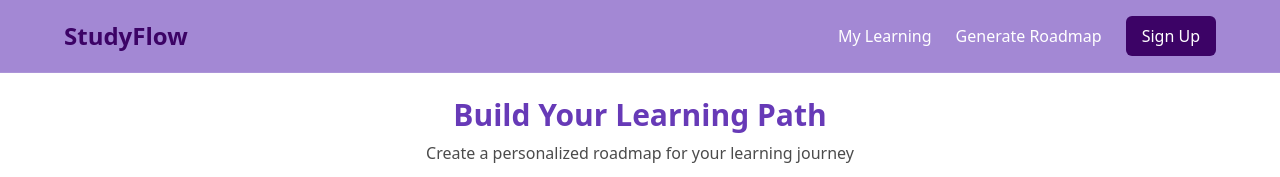
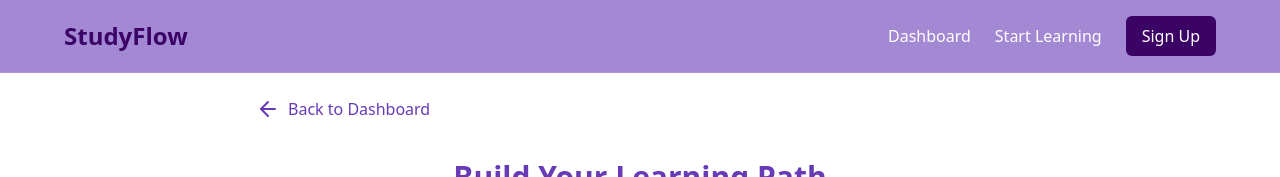
Before and after one commit to eldrianayera/StudyFlow---Learning-Path-Generator, a Next.js app: page /roadmap in a window 1280 px wide. Shown: the top 177 px of the page. Built offline with nearby package versions, Linux system fonts and the light colour scheme; no server answers.

Commit message:
refactor: dashboard and start learning navbar

```diff
--- a/app/roadmap/page.tsx
+++ b/app/roadmap/page.tsx
@@ -4,6 +4,7 @@ import { useState } from "react";
 import { useRouter } from "next/navigation";
 import toast from "react-hot-toast";
 import { TOAST_ID } from "@/lib/toast";
+import Link from "next/link";
 
 export type Week = { title: string; tasks: string[]; isCompleted: boolean };
 
@@ -97,6 +98,28 @@ export default function RoadMap() {
     <div className="bg-gradient-to-b from-background/95 to-background/100 text-foreground min-h-screen p-6">
       <div className="max-w-3xl mx-auto space-y-8">
         {/* Header */}
+        <div className="mb-8">
+          <Link
+            href="/dashboard"
+            className="inline-flex items-center gap-2 text-primary hover:text-secondary transition-colors"
+          >
+            <svg
+              xmlns="http://www.w3.org/2000/svg"
+              width="24"
+              height="24"
+              viewBox="0 0 24 24"
+              fill="none"
+              stroke="currentColor"
+              strokeWidth="2"
+              strokeLinecap="round"
+              strokeLinejoin="round"
+            >
+              <line x1="19" y1="12" x2="5" y2="12"></line>
+              <polyline points="12 19 5 12 12 5"></polyline>
+            </svg>
+            Back to Dashboard
+          </Link>
+        </div>
         <div className="text-center">
           <h1 className="text-3xl font-bold text-primary mb-2">
             Build Your Learning Path
--- a/components/Navbar.tsx
+++ b/components/Navbar.tsx
@@ -20,13 +20,13 @@ export default function Navbar() {
                 href="/dashboard"
                 className="text-background hover:text-foreground transition-colors"
               >
-                My Learning
+                Dashboard
               </Link>
               <Link
                 href="/roadmap"
                 className="max-md:hidden text-background hover:text-foreground transition-colors"
               >
-                Generate Roadmap
+                Start Learning
               </Link>
             </div>
 
@@ -50,13 +50,13 @@ export default function Navbar() {
                 href="/dashboard"
                 className="text-background hover:text-foreground transition-colors"
               >
-                My Learning
+                Dashboard
               </Link>
               <Link
                 href="/roadmap"
                 className="text-background hover:text-foreground transition-colors"
               >
-                Generate Roadmap
+                Start Learning
               </Link>
             </div>
 
```
